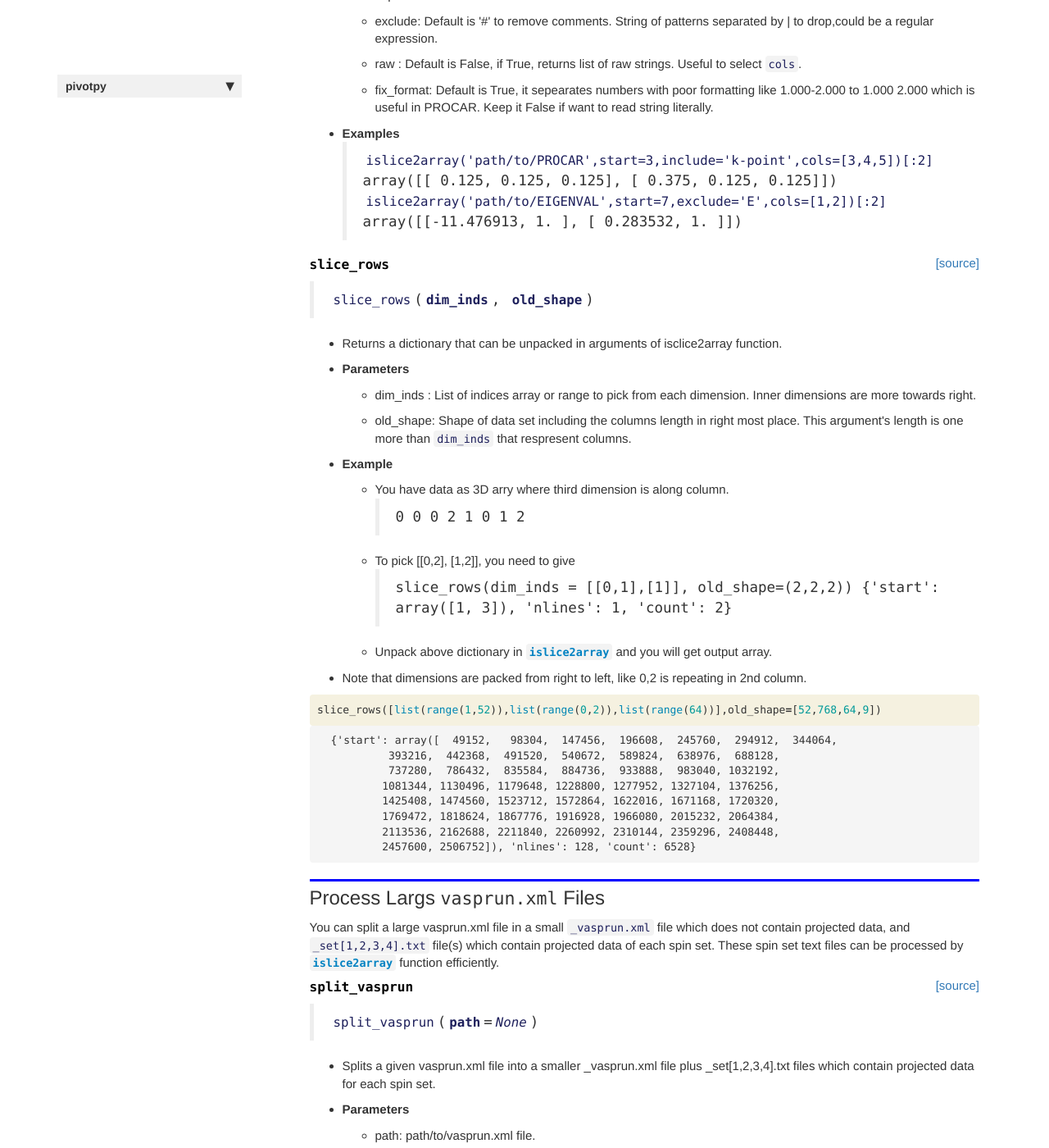
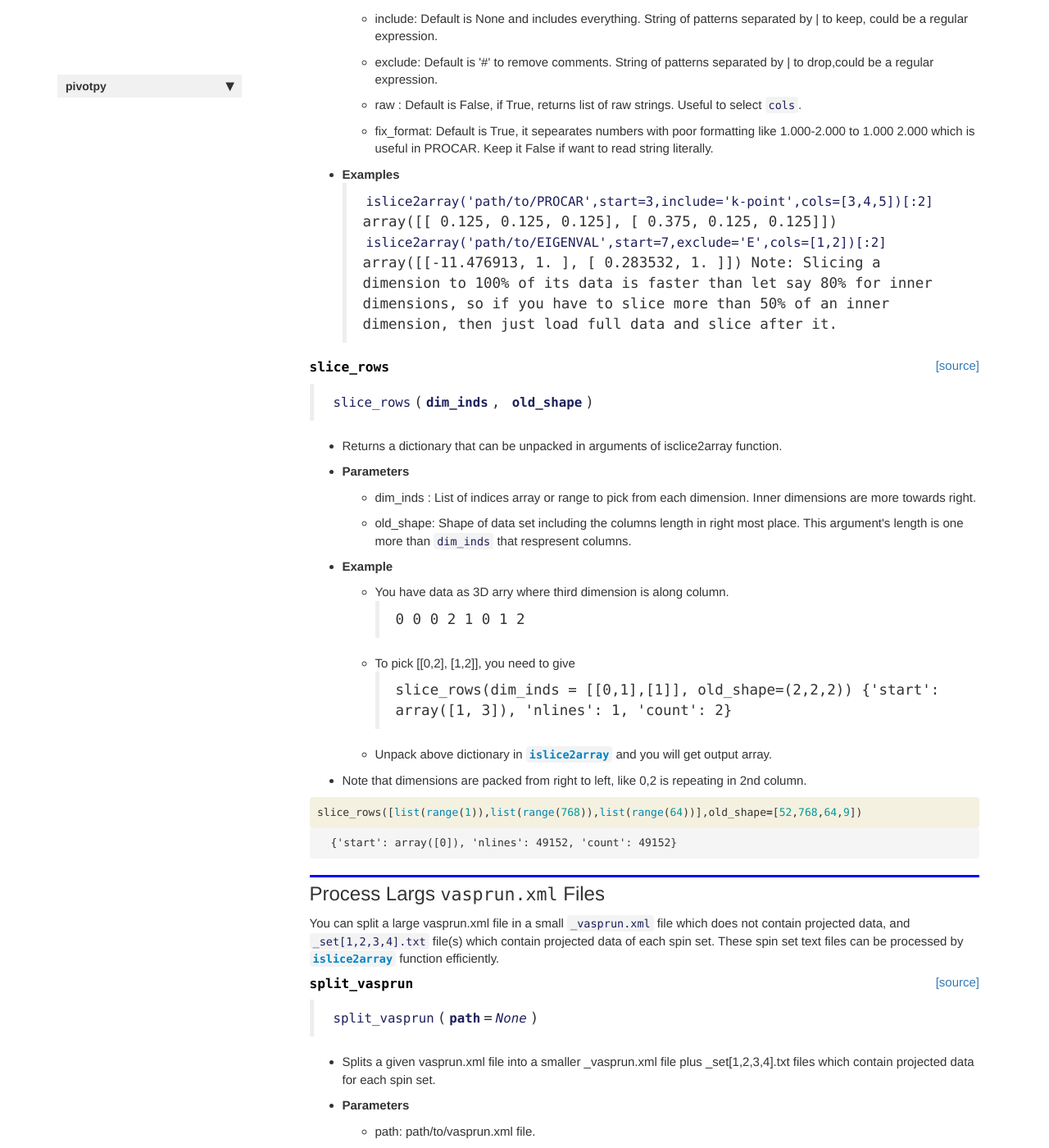
Before and after one commit to asaboor-gh/pivotpy, a Jekyll site: the page built from docs/XmlElementTree.html, in a window 1280 px wide and 1400 px high, scrolled down 12070 px. Shown: the whole window at 82% size. Built offline with Jekyll 4.4.1, drawn with Linux system fonts in a browser that asks for light colours; nearby versions of some CDN libraries; comment, search, counter and statistics services are not loaded; some of the changed text lies outside the part shown.

Commit message:
slice_rows

```diff
--- a/docs/XmlElementTree.html
+++ b/docs/XmlElementTree.html
@@ -1345,7 +1345,7 @@
 <li><strong>Parameters</strong><ul>
 <li>path_or_islice: Path/to/file or <code>itertools.islice(file_object)</code>. islice is interesting when you want to read different slices of an opened file and do not want to open it again and again. For reference on how to use it just execute <code>pivotpy.export_potential??</code> in a notebook cell or ipython terminal to see how islice is used extensively.</li>
 <li>dtype: float by default. Data type of output array, it is must have argument.</li>
-<li>start,nlines: The indices of lines to start reading from and number of lines after start respectively. Only work if <code>path_or_islice</code> is a file path. both could be None or int, while start could be a list to read slices from file provided that nlines is int. The spacing between adjacent indices in start should be equal to or greater than nlines as pointer in file do not go back on its own.<blockquote><p>Note: <code>start</code> should count comments if <code>exclude</code> is None.</p>
+<li>start,nlines: The indices of lines to start reading from and number of lines after start respectively. Only work if <code>path_or_islice</code> is a file path. both could be None or int, while start could be a list to read slices from file provided that nlines is int. The spacing between adjacent indices in start should be equal to or greater than nlines as pointer in file do not go back on its own.<blockquote><p>Note: <code>start</code> should count comments if <code>exclude</code> is None. You can use <a href="/pivotpy/XmlElementTree.html#slice_rows"><code>slice_rows</code></a> function to get a dictionary of start,nlines and count and unpack in argument instead of thinking too much.</p>
 </blockquote>
 </li>
 <li>count: <code>np.size(output_array) = nrows x ncols</code>, if it is known before execution, performance is increased.</li>
@@ -1362,40 +1362,41 @@
        [ 0.375,  0.125,  0.125]])
 <code>islice2array('path/to/EIGENVAL',start=7,exclude='E',cols=[1,2])[:2]</code>
 array([[-11.476913,   1.      ],
-       [  0.283532,   1.      ]])</p>
-</blockquote>
-</li>
-</ul>
-
-</div>
-
-</div>
-
-</div>
-</div>
-
-</div>
-    {% endraw %}
-
-    {% raw %}
-
-<div class="cell border-box-sizing code_cell rendered">
-
-</div>
-    {% endraw %}
-
-    {% raw %}
-
-<div class="cell border-box-sizing code_cell rendered">
-
-<div class="output_wrapper">
-<div class="output">
-
-<div class="output_area">
-
-
-<div class="output_markdown rendered_html output_subarea ">
-<h4 id="slice_rows" class="doc_header"><code>slice_rows</code><a href="https://github.com/massgh/pivotpy/tree/master/pivotpy/vr_parser.py#L900" class="source_link" style="float:right">[source]</a></h4><blockquote><p><code>slice_rows</code>(<strong><code>dim_inds</code></strong>, <strong><code>old_shape</code></strong>)</p>
+       [  0.283532,   1.      ]])
+Note: Slicing a dimension to 100% of its data is faster than let say 80% for inner dimensions, so if you have to slice more than 50% of an inner dimension, then just load full data and slice after it.</p>
+</blockquote>
+</li>
+</ul>
+
+</div>
+
+</div>
+
+</div>
+</div>
+
+</div>
+    {% endraw %}
+
+    {% raw %}
+
+<div class="cell border-box-sizing code_cell rendered">
+
+</div>
+    {% endraw %}
+
+    {% raw %}
+
+<div class="cell border-box-sizing code_cell rendered">
+
+<div class="output_wrapper">
+<div class="output">
+
+<div class="output_area">
+
+
+<div class="output_markdown rendered_html output_subarea ">
+<h4 id="slice_rows" class="doc_header"><code>slice_rows</code><a href="https://github.com/massgh/pivotpy/tree/master/pivotpy/vr_parser.py#L901" class="source_link" style="float:right">[source]</a></h4><blockquote><p><code>slice_rows</code>(<strong><code>dim_inds</code></strong>, <strong><code>old_shape</code></strong>)</p>
 </blockquote>
 <ul>
 <li>Returns a dictionary that can be unpacked in arguments of isclice2array function.</li>
@@ -1445,7 +1446,7 @@
 
 <div class="inner_cell">
     <div class="input_area">
-<div class=" highlight hl-ipython3"><pre><span></span><span class="n">slice_rows</span><span class="p">([</span><span class="nb">list</span><span class="p">(</span><span class="nb">range</span><span class="p">(</span><span class="mi">1</span><span class="p">,</span><span class="mi">52</span><span class="p">)),</span><span class="nb">list</span><span class="p">(</span><span class="nb">range</span><span class="p">(</span><span class="mi">0</span><span class="p">,</span><span class="mi">2</span><span class="p">)),</span><span class="nb">list</span><span class="p">(</span><span class="nb">range</span><span class="p">(</span><span class="mi">64</span><span class="p">))],</span><span class="n">old_shape</span><span class="o">=</span><span class="p">[</span><span class="mi">52</span><span class="p">,</span><span class="mi">768</span><span class="p">,</span><span class="mi">64</span><span class="p">,</span><span class="mi">9</span><span class="p">])</span>
+<div class=" highlight hl-ipython3"><pre><span></span><span class="n">slice_rows</span><span class="p">([</span><span class="nb">list</span><span class="p">(</span><span class="nb">range</span><span class="p">(</span><span class="mi">1</span><span class="p">)),</span><span class="nb">list</span><span class="p">(</span><span class="nb">range</span><span class="p">(</span><span class="mi">768</span><span class="p">)),</span><span class="nb">list</span><span class="p">(</span><span class="nb">range</span><span class="p">(</span><span class="mi">64</span><span class="p">))],</span><span class="n">old_shape</span><span class="o">=</span><span class="p">[</span><span class="mi">52</span><span class="p">,</span><span class="mi">768</span><span class="p">,</span><span class="mi">64</span><span class="p">,</span><span class="mi">9</span><span class="p">])</span>
 </pre></div>
 
     </div>
@@ -1460,14 +1461,7 @@
 
 
 <div class="output_text output_subarea output_execute_result">
-<pre>{&#39;start&#39;: array([  49152,   98304,  147456,  196608,  245760,  294912,  344064,
-         393216,  442368,  491520,  540672,  589824,  638976,  688128,
-         737280,  786432,  835584,  884736,  933888,  983040, 1032192,
-        1081344, 1130496, 1179648, 1228800, 1277952, 1327104, 1376256,
-        1425408, 1474560, 1523712, 1572864, 1622016, 1671168, 1720320,
-        1769472, 1818624, 1867776, 1916928, 1966080, 2015232, 2064384,
-        2113536, 2162688, 2211840, 2260992, 2310144, 2359296, 2408448,
-        2457600, 2506752]), &#39;nlines&#39;: 128, &#39;count&#39;: 6528}</pre>
+<pre>{&#39;start&#39;: array([0]), &#39;nlines&#39;: 49152, &#39;count&#39;: 49152}</pre>
 </div>
 
 </div>
@@ -1496,7 +1490,7 @@
 
 
 <div class="output_markdown rendered_html output_subarea ">
-<h4 id="split_vasprun" class="doc_header"><code>split_vasprun</code><a href="https://github.com/massgh/pivotpy/tree/master/pivotpy/vr_parser.py#L939" class="source_link" style="float:right">[source]</a></h4><blockquote><p><code>split_vasprun</code>(<strong><code>path</code></strong>=<em><code>None</code></em>)</p>
+<h4 id="split_vasprun" class="doc_header"><code>split_vasprun</code><a href="https://github.com/massgh/pivotpy/tree/master/pivotpy/vr_parser.py#L942" class="source_link" style="float:right">[source]</a></h4><blockquote><p><code>split_vasprun</code>(<strong><code>path</code></strong>=<em><code>None</code></em>)</p>
 </blockquote>
 <ul>
 <li>Splits a given vasprun.xml file into a smaller _vasprun.xml file plus _set[1,2,3,4].txt files which contain projected data for each spin set.</li>
```
Also changed, not shown: pivotpy/vr_parser.py (+12 -9 lines), 1 other file.
